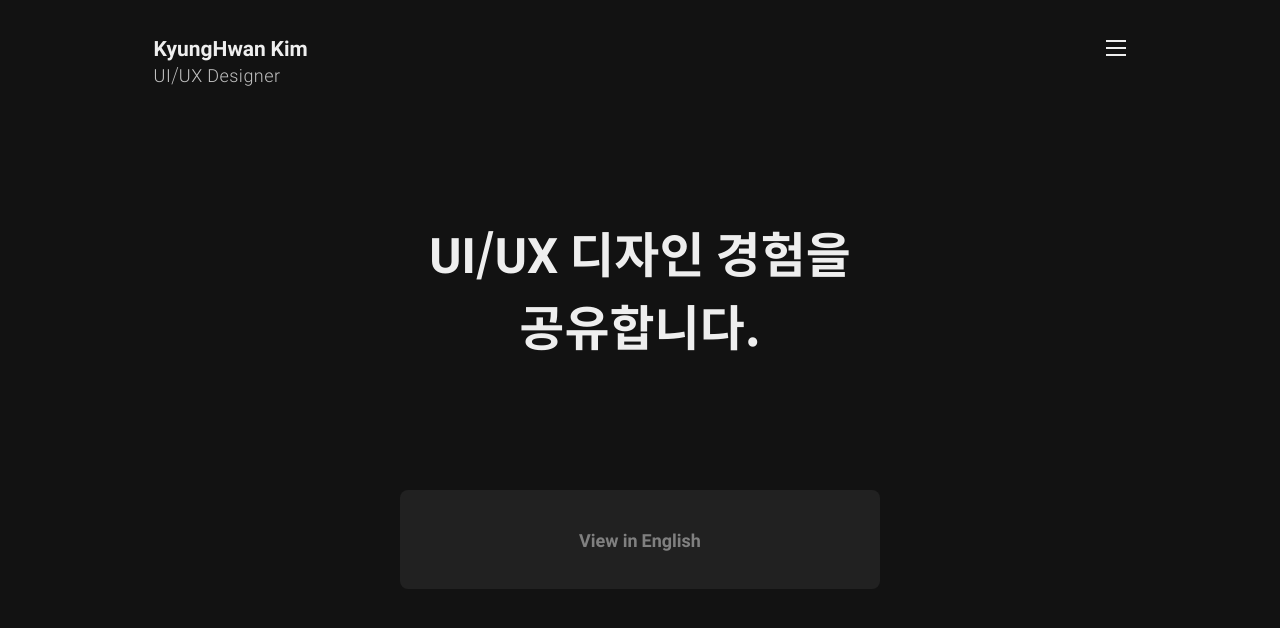
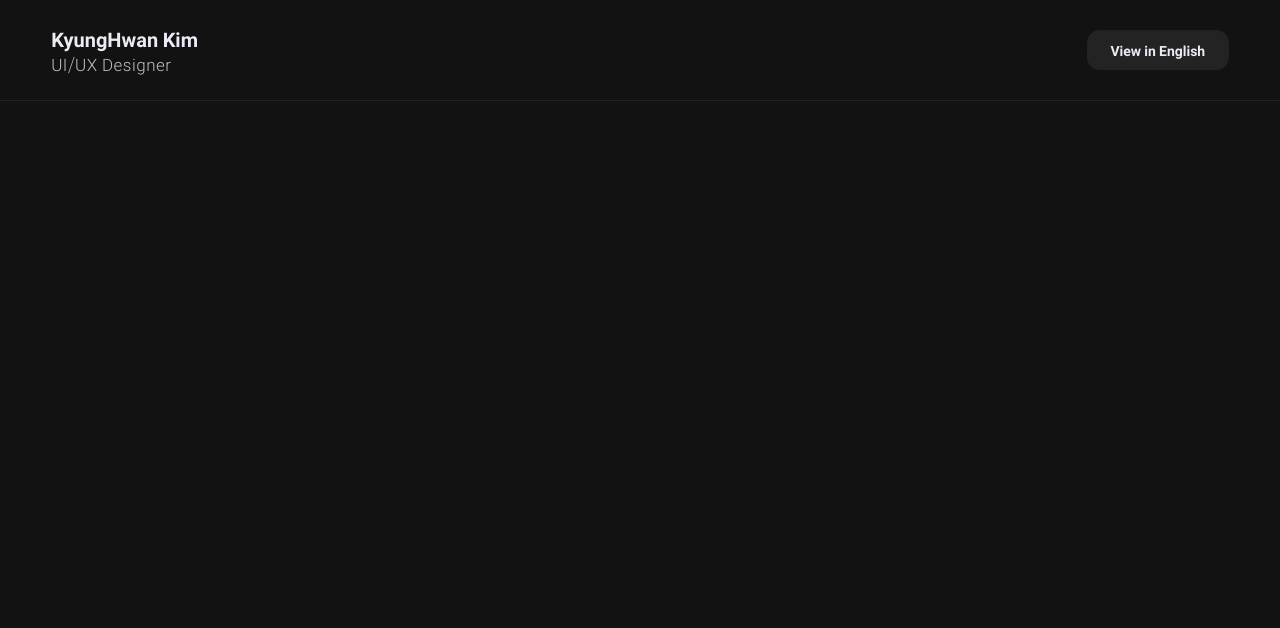
Before and after one commit to dalgudot/share-design, a Next.js app: page / in a window 1280 px wide. Shown: the top 628 px of the page. Built offline with nearby package versions, Linux system fonts and the light colour scheme.

Commit message:
20201124

```diff
--- a/src/components/button/lang-change-button.jsx
+++ b/src/components/button/lang-change-button.jsx
@@ -13,24 +13,24 @@ const LangChangeButton = () => {
       type: 'CHANGELANGUAGE',
     });
 
-  // html "lang" attribute 변경
   useEffect(() => {
     document.documentElement.setAttribute('lang', lang === 'ko' ? 'ko' : 'en');
-
     // console.log(`HtmlLang: ${document.documentElement.lang}`);
   }, [lang]);
 
   return (
-    <BtnStyle onClick={languageChange}>
-      <PText
-        text={`${lang}` === 'ko' ? 'View in English' : '한글로 보기'}
-        mobileSize={fontSize.font14}
-        tabletSize={fontSize.font18}
-        desktopSize={fontSize.font21}
-        weight={fontWeight.bold}
-        color="gray2"
-      />
-    </BtnStyle>
+    <>
+      <BtnStyle onClick={languageChange}>
+        <PText
+          text={`${lang}` === 'ko' ? 'View in English' : '한글로 보기'}
+          mobileSize={fontSize[14]}
+          tabletSize={fontSize[14]}
+          desktopSize={fontSize[14]}
+          weight={fontWeight[700]}
+          color="gray1"
+        />
+      </BtnStyle>
+    </>
   );
 };
 
--- a/src/components/index/common-elements.jsx
+++ b/src/components/index/common-elements.jsx
@@ -34,10 +34,8 @@ export const BtnStyle = styled.button`
   display: flex;
   justify-content: center;
   align-items: center;
-  width: 100%;
-  /* height: 60px; */
-  padding: 36px 16px;
-  background-color: ${({ theme }) => theme.gray3};
-  opacity: 1;
-  border-radius: 8px;
+  width: 142px;
+  height: 40px;
+  border-radius: 13px;
+  background-color: ${({ theme }) => theme.gray5};
 `;
--- a/src/components/index/header.jsx
+++ b/src/components/index/header.jsx
@@ -2,25 +2,27 @@ import styled from 'styled-components';
 import Link from 'next/link';
 import H3Text from '../typo/h3';
 import { fontSize, fontWeight } from '../typo/font';
+import LangChangeButton from '../button/lang-change-button';
 
 const Header = () => {
   return (
+    <>
       <HeaderContainer>
         <Link href="/">
           <Left>
             <H3Text
               text="KyungHwan Kim"
-            mobileSize={fontSize.font18}
-            tabletSize={fontSize.font21}
-            desktopSize={fontSize.font25}
-            weight={fontWeight.bold}
+              mobileSize={fontSize[18]}
+              tabletSize={fontSize[20]}
+              desktopSize={fontSize[20]}
+              weight={fontWeight[700]}
             />
             <H3Text
               text="UI/UX Designer"
-            mobileSize={fontSize.font14}
-            tabletSize={fontSize.font18}
-            desktopSize={fontSize.font21}
-            weight={fontWeight.light}
+              mobileSize={fontSize[15]}
+              tabletSize={fontSize[17]}
+              desktopSize={fontSize[17]}
+              weight={fontWeight[300]}
               letterSpacing="0.5px"
               marginTop="-2px"
               opacity={0.8}
@@ -28,40 +30,25 @@ const Header = () => {
           </Left>
         </Link>
 
-      <HamburgerMenuLine>
-        <span></span>
-        <span></span>
-        <span></span>
-      </HamburgerMenuLine>
+        <LangChangeButton />
       </HeaderContainer>
+    </>
   );
 };
 
 export default Header;
 
 const HeaderContainer = styled.header`
+  position: fixed;
+  top: 0;
+  left: 0;
   display: flex;
   justify-content: space-between;
-  margin: 4vh 0;
+  align-items: center;
+  padding: 3vh 4vw;
+  width: 100%;
+  background-color: ${({ theme }) => theme.backgroundColor};
+  border-bottom: solid 1px ${({ theme }) => theme.gray5};
 `;
 
 const Left = styled.a``;
-
-const HamburgerMenuLine = styled.div`
-  width: 20px;
-  height: 16px;
-  display: flex;
-  flex-direction: column;
-  justify-content: space-between;
-  margin-top: 8px;
-
-  @media all and (min-width: 1440px) {
-    width: 26px;
-    height: 18px;
-  }
-
-  span {
-    height: 2px;
-    background-color: ${({ theme }) => theme.gray1};
-  }
-`;
--- a/src/components/index/khk-text.jsx
+++ b/src/components/index/khk-text.jsx
@@ -7,17 +7,18 @@ const KHKText = () => {
     <KHKTextContainer>
       <H1Text
         text="UI/UX 디자인 경험을"
-        mobileSize={fontSize.font29}
-        tabletSize={fontSize.font49}
-        desktopSize={fontSize.font59}
-        weight={fontWeight.bold}
+        mobileSize={fontSize[29]}
+        tabletSize={fontSize[39]}
+        desktopSize={fontSize[49]}
+        weight={fontWeight[100]}
       />
       <H1Text
         text="공유합니다."
-        mobileSize={fontSize.font29}
-        tabletSize={fontSize.font49}
-        desktopSize={fontSize.font59}
-        weight={fontWeight.bold}
+        mobileSize={fontSize[29]}
+        tabletSize={fontSize[39]}
+        desktopSize={fontSize[49]}
+        weight={fontWeight[100]}
+        marginTop="-0.1vh"
       />
     </KHKTextContainer>
   );
@@ -28,5 +29,5 @@ export default KHKText;
 const KHKTextContainer = styled.section`
   text-align: center;
   margin-top: 16vh;
-  margin-bottom: 16vh;
+  margin-bottom: 36px;
 `;
--- a/src/components/typo/font.jsx
+++ b/src/components/typo/font.jsx
@@ -1,23 +1,31 @@
 export const fontSize = {
-  font67: '67px',
-  font59: '59px',
-  font49: '49px',
-  font44: '44px',
-  font39: '39px',
-  font34: '34px',
-  font29: '29px',
-  font25: '25px',
-  font24: '24px',
-  font21: '21px',
-  font18: '18px',
-  font14: '14px',
-  font12: '12px',
-  font10: '10px',
+  67: '67px',
+  59: '59px',
+  49: '49px',
+  44: '44px',
+  39: '39px',
+  34: '34px',
+  29: '29px',
+  28: '28px',
+  25: '25px',
+  24: '24px',
+  22: '22px',
+  21: '21px',
+  20: '20px',
+  18: '18px',
+  17: '17px',
+  16: '16px',
+  15: '15px',
+  14: '14px',
+  13: '13px',
+  12: '12px',
+  11: '11px',
+  10: '10px',
 };
 
 export const fontWeight = {
-  bold: 700,
-  regular: 400,
-  light: 300,
-  thin: 100,
+  700: 700, // bold
+  400: 400, // regular
+  300: 300, // light
+  100: 100, //thin
 };
--- a/src/pages/index.js
+++ b/src/pages/index.js
@@ -25,31 +25,31 @@ const Index = ({ setMode, darkTheme, lightTheme }) => {
 
   return (
     <>
-      <LeftRightMargin>
+      {/* <LeftRightMargin> */}
       <HeadInfo info={indexInfo} />
 
       <Header />
-        <KHKText />
+      {/* <KHKText /> */}
 
       {/* 토글 버튼으로 교체 */}
-        <BtnLayout>
-          <LangChangeButton />
+      {/* <BtnLayout> */}
+      {/* <LangChangeButton /> */}
       {/* <ModeChangeButton
               block="flex"
               setMode={setMode}
               darkTheme={darkTheme}
               lightTheme={lightTheme}
             /> */}
-        </BtnLayout>
+      {/* </BtnLayout> */}
       {/* 스크롤 모션 */}
 
       {/* Subject 내부의 Nav는 sticky! */}
       {/* <Subject order="첫 번째" name="20대를 남기다" backgroundColor="" /> */}
-
+      {/*
         <Contact />
 
-        <Footer />
-      </LeftRightMargin>
+        <Footer /> */}
+      {/* </LeftRightMargin> */}
     </>
   );
 };
--- a/src/styles/common.js
+++ b/src/styles/common.js
@@ -1,6 +1,6 @@
 export const mediaBreakPoint = {
-  first: '812px',
-  second: '813px',
+  first: '768px',
+  second: '769px',
   third: '1440px',
   fourth: '1441px',
 };
--- a/src/styles/theme.js
+++ b/src/styles/theme.js
@@ -11,14 +11,12 @@ export default GlobalColors;
 
 export const darkTheme = {
   backgroundColor: '#121212',
-  gray1: '#eeeeee',
-  gray2: '#808080',
-  gray3: '#212121',
+  gray1: '#EBEBF5', // APPLE
+  gray5: '#232324', // 8%
 };
 
 export const lightTheme = {
   backgroundColor: '#eeeeee',
   gray1: '#191919',
-  gray2: '#808080',
-  gray3: '#212121',
+  gray5: '#232324', // 추후 추가
 };
```
Also changed, not shown: public/svg/icn_24_contents_list.svg (added). Lines whose indentation alone changed are shown as unchanged.
